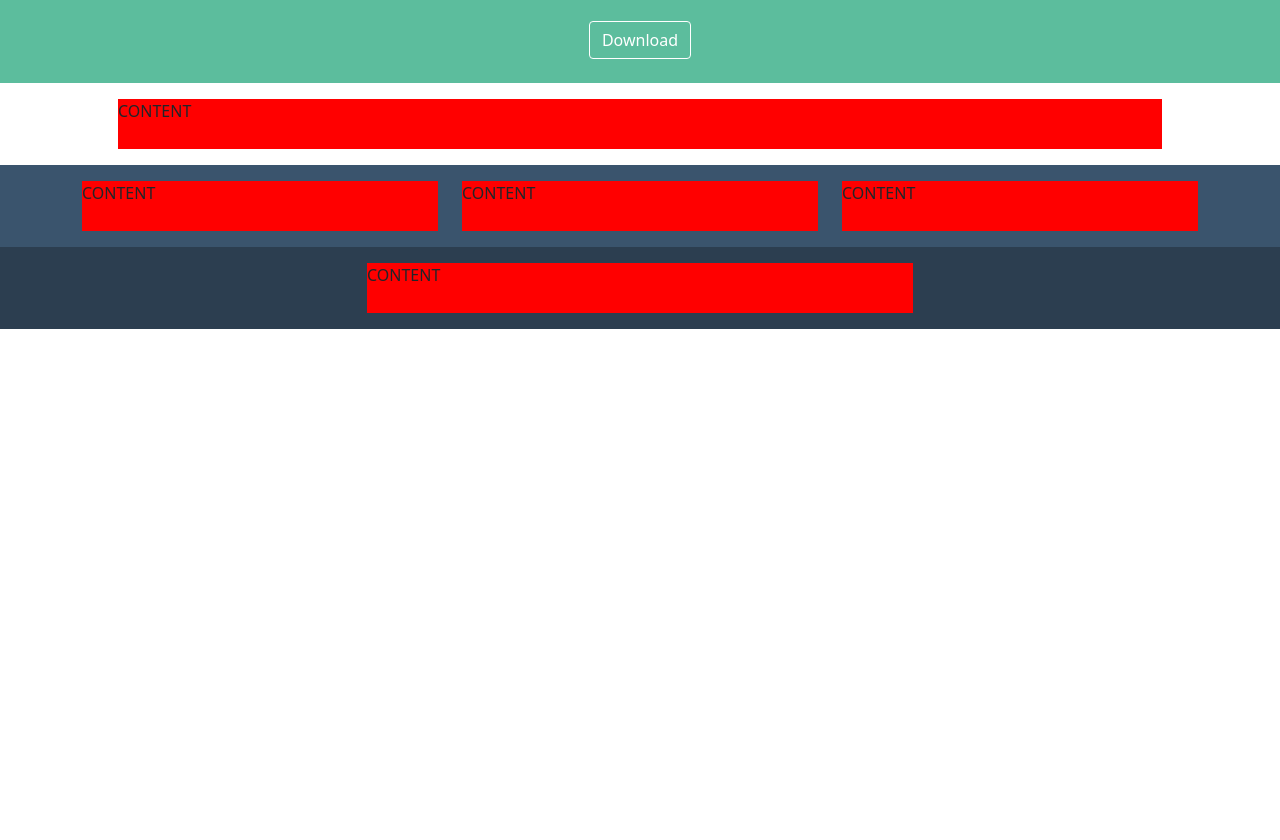
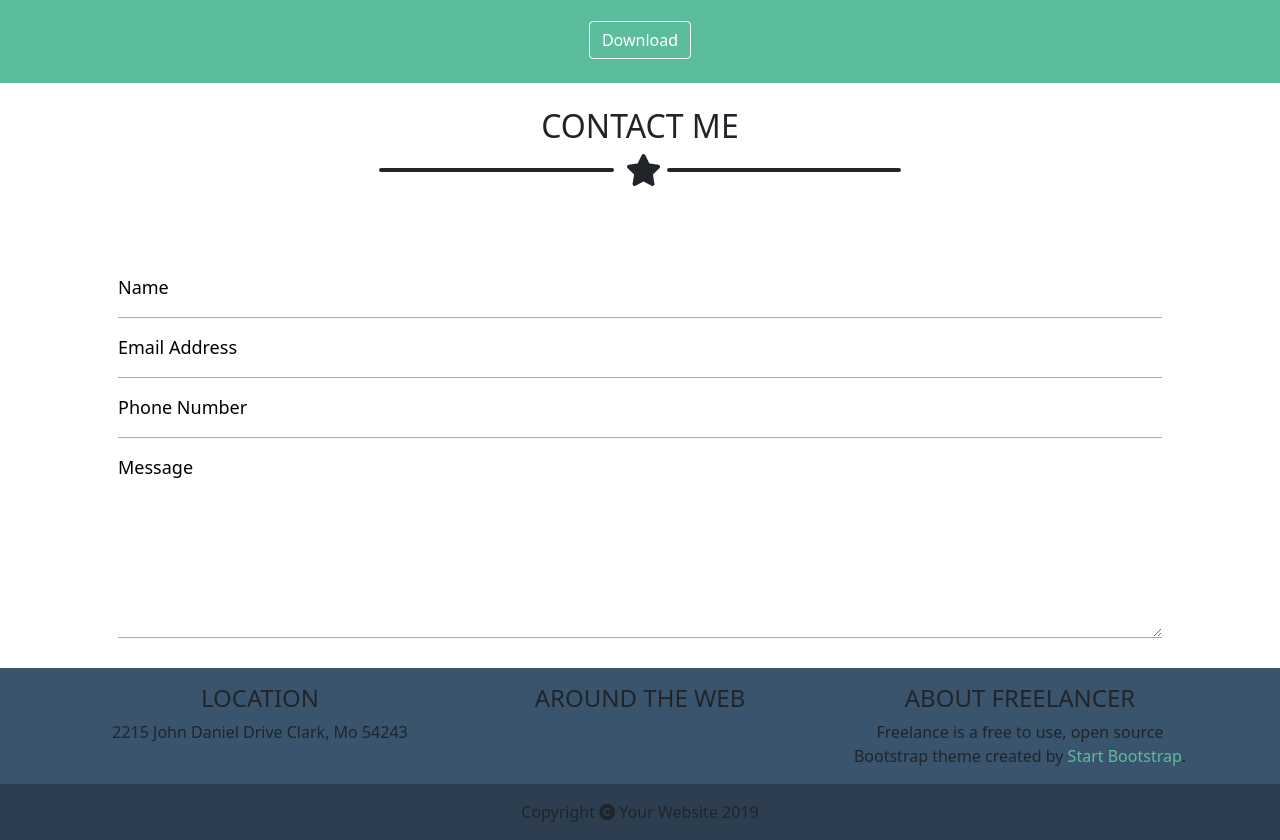
Before and after one commit to vittosba/html-css-bootstrap-freelancer, a plain HTML site: page index.html in a window 1280 px wide. Shown: the part 1479-2319 px from the top of the page. Before the commit the page ends 1808 px from the top, so only its background shows below. Drawn offline with nearby package versions, Linux system fonts and the light colour scheme.

Commit message:
add form and footer

```diff
--- a/css/main.css
+++ b/css/main.css
@@ -16,6 +16,21 @@
     width: 32px;
     font-size: 2rem;
     margin-right: 21px;
+}
+
+.site-btn-outiline-primary {
+    background-color: #5CBD9D;
+    border-color: #fff;
+    color: #fff;
+}
+
+.site-btn-outiline-primary:hover {
+    background-color: #fff;
+    color: #5CBD9D;
+    border-color: #fff;
+}
+.cl-primary {
+    color: #5CBD9D;
 }
 
 /* HEADER */
@@ -64,17 +79,27 @@ main #portfoglio .image-container img {
 
 }
 
-/* ABOUT */
-.site-btn-outiline-primary {
-    background-color: #5CBD9D;
-    border-color: #fff;
-    color: #fff;
+/* Contact */
+main #contacts form input[type="text"],
+main #contacts form input[type="email"],
+main #contacts form input[type="number"],
+main #contacts form textarea {
+    font-size: 18px;
+    border: 0;
+    border-bottom: 1px solid #aaa;
+    border-radius: 0;
+    height: 60px;
+    padding: 0;
 }
 
-.site-btn-outiline-primary:hover {
-    background-color: #fff;
-    color: #5CBD9D;
-    border-color: #fff;
+main #contacts form textarea {
+    height: 200px;
+    padding: 1rem 0;
+    width: 100%;
+}
+
+main #contacts form ::placeholder {
+    color: #000;
 }
 
 footer .infos {
--- a/index.html
+++ b/index.html
@@ -108,10 +108,23 @@
 
         <!-- CONTACT-ME -->
         <section id="contacts">
-            <div class="container py-3 px-5">
-                <div class="col-12">
-                    <div class="box">
-                        CONTENT
+            <div class="container d-flex flex-column align-items-center py-4 px-5">
+                <h2 class="text-uppercase">contact me</h2>
+                <div class="row w-50 mb-4 align-items-center">
+                    <div class="line"></div>
+                    <i class="icon fas fa-star"></i>
+                    <div class="line"></div>
+                </div>
+            </div>
+            <div class="container py-4 px-5">
+                <div class="row justify-content-center">
+                    <div class="col-12">
+                        <form>
+                                <input type="text" id="username" class="form-control" placeholder="Name">
+                                <input type="email" id="username" class="form-control" placeholder="Email Address">
+                                <input type="number" id="username" class="form-control" placeholder="Phone Number">
+                                <textarea placeholder="Message"></textarea>
+                        </form>
                     </div>
                 </div>
             </div>
@@ -124,19 +137,15 @@
             <div class="container py-3">
                 <div class="row gy-4">
                     <div class="col-12 col-md-4">
-                        <div class="box">
-                            CONTENT
-                        </div>
+                        <h4 class="text-uppercase text-center">Location</h4>
+                        <div class="text-center">2215 John Daniel Drive Clark, Mo 54243</div>
                     </div>
                     <div class="col-12 col-md-4">
-                        <div class="box">
-                            CONTENT
-                        </div>
+                        <h4 class="text-uppercase text-center">Around the web</h4>
                     </div>
                     <div class="col-12 col-md-4">
-                        <div class="box">
-                            CONTENT
-                        </div>
+                        <h4 class="text-uppercase text-center">About Freelancer</h4>
+                        <div class="text-center">Freelance is a free to use, open source Bootstrap theme created by <span class="cl-primary">Start Bootstrap</span>.</div>
                     </div>
                 </div>
             </div>
@@ -145,12 +154,8 @@
         <!-- COPYRIGHT -->
         <section class="copyright">
             <div class="container py-3">
-                <div class="row justify-content-center">
-                    <div class="col-6">
-                        <div class="box">
-                            CONTENT
-                        </div>
-                    </div>
+                <div class="text-center">
+                    Copyright <i class="fa fa-copyright"></i> Your Website 2019
                 </div>
             </div>
         </section>
```
